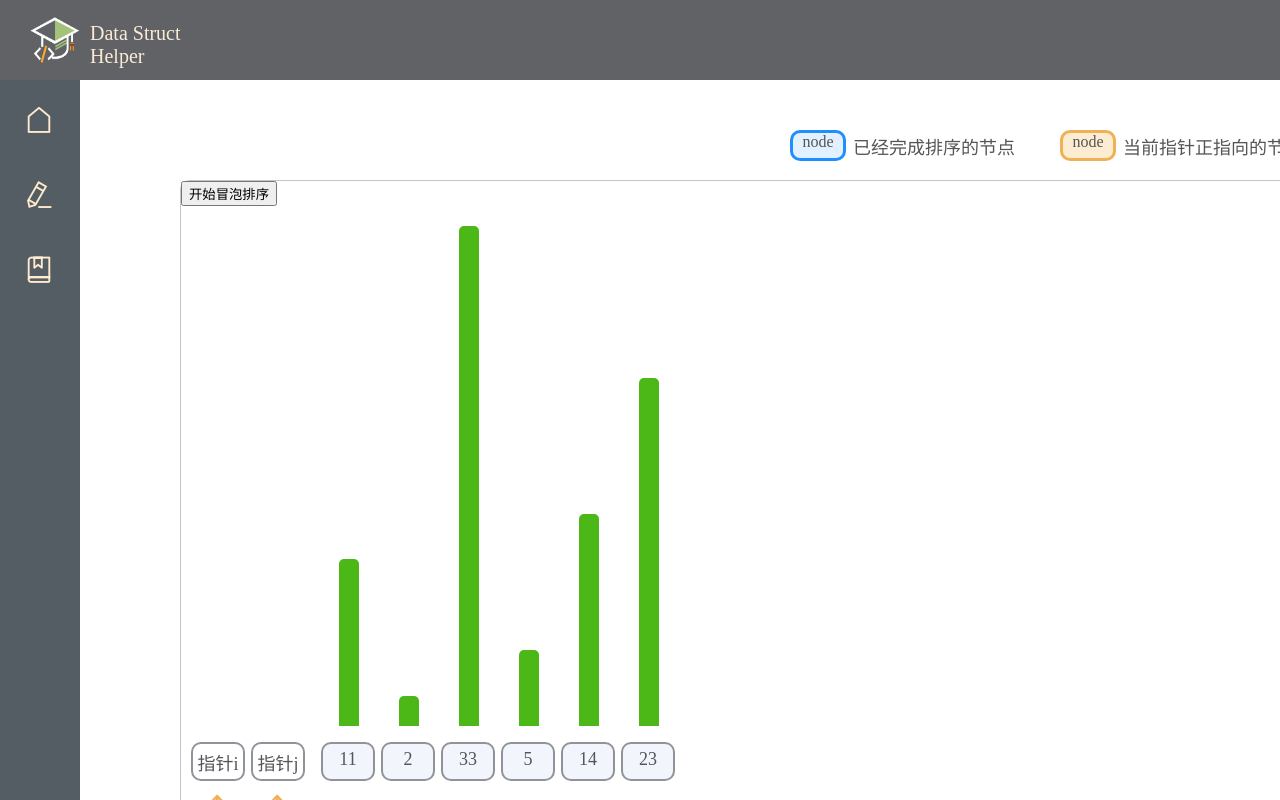
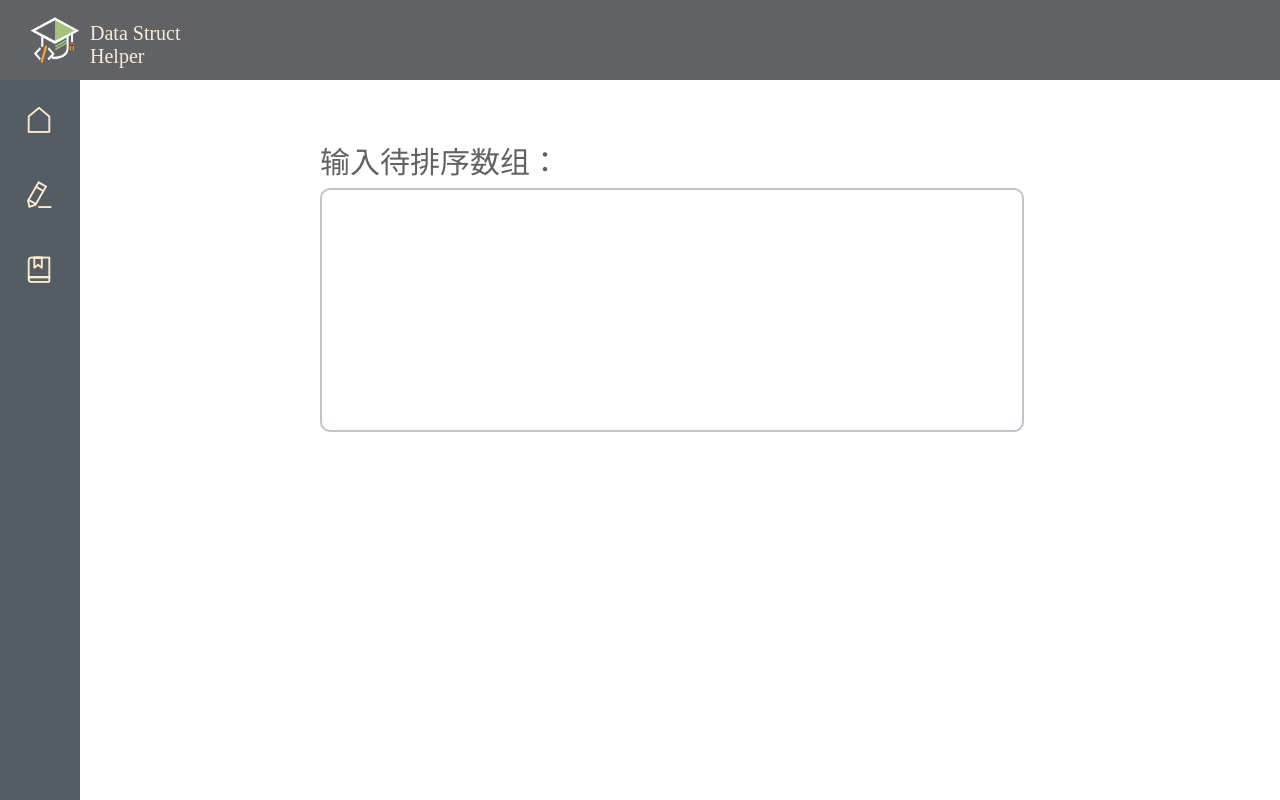
Before and after one commit to Knight4Lancelot/Datastruct-study-helper, a Vue app: page /algorithm/popsort in a window 1280 px wide. Built offline with nearby package versions, Linux system fonts and the light colour scheme.

Commit message:
2022/07/10修改

```diff
--- /dev/null
+++ b/src/components/algorithmViewComps/LinearAlgorithmInput.vue
@@ -0,0 +1,75 @@
+<template>
+	<div>
+		<span id="tip-1">
+			输入待排序数组：</span>
+		<textarea :class="isTextAreaActive"
+			@focus="changeClass(true)"
+			@blur="changeClass(false)"/>
+	</div>
+</template>
+
+<script>
+export default {
+	name: 'inputPopSortList',
+	data() {
+		return {
+			textAreaClass: false,
+			textarea: ''
+		}
+	},
+	computed: {
+		isTextAreaActive() {
+			return this.textAreaClass?"input-list-active":"input-list"
+		}
+	},
+	methods: {
+		changeClass(status) {
+			this.textAreaClass=status;
+		}
+	}
+}
+</script>
+
+<style>
+#tip-1 {
+	position: absolute;
+	left: 20%;
+	top: 8%;
+	font-size: 30px;
+	color: #606266;
+}
+.input-list {
+	transition: 0.5s;
+	outline: none;
+	resize: none;
+	position: absolute;
+	top: 15%;
+	left: 20%;
+	width: 55%;
+	max-height: 200px;
+	overflow-y: scroll;
+	height: 200px;
+	font-size: 20px;
+	border-radius: 10px;
+	padding: 20px;
+	font-family: "Microsoft YaHei";
+	border: 2px solid #C0C4CC;
+}
+.input-list-active {
+	transition: 0.5s;
+	outline: none;
+	resize: none;
+	position: absolute;
+	top: 15%;
+	left: 20%;
+	width: 55%;
+	max-height: 200px;
+	overflow-y: scroll;
+	height: 200px;
+	font-size: 20px;
+	border-radius: 10px;
+	padding: 20px;
+	font-family: "Microsoft YaHei";
+	border: 2px solid #78BBFF;
+}
+</style>
--- a/src/components/algorithmViewComps/PopSortCanvas.vue
+++ b/src/components/algorithmViewComps/PopSortCanvas.vue
@@ -59,7 +59,7 @@ export default {
 			this.initNodeList.push(this.nodelist[i]);
 			this.rankNodeList.push(this.nodelist[i]);
 			this.pillarHeights.push(this.nodelist[i]);
-			this.pillarLeftX.push(140+i*60);
+			this.pillarLeftX.push(200+i*60);
 			if (min>this.nodelist[i]) { min=this.nodelist[i]; }
 			if (max<this.nodelist[i]) { max=this.nodelist[i]; }
 		}
@@ -173,8 +173,7 @@ export default {
 .nodes-comps {
 	transition: 0.5s;
 	position: absolute;
-	left: 700px;
-	top: 40px;
+	top: 50px;
 	height: 560px;
 	width: 60px;
 }
@@ -182,6 +181,6 @@ export default {
 	transition: 0.5s;
 	position: absolute;
 	width: 60px;
-	top: 610px;
+	top: 620px;
 }
 </style>
--- a/src/views/AlgorithmViews/PopSortView.vue
+++ b/src/views/AlgorithmViews/PopSortView.vue
@@ -1,25 +1,31 @@
 <template>
 	<div>
+		<ListInput v-if="showInputIndex"></ListInput>
 		<HoverTips class="hover-tips"
-			:style="{'left':String(canvasWidth-700)+'px'}" />
+			v-if="!showInputIndex"
+			:style="{'left':String(canvasWidth-580)+'px'}" />
 		<AlgorithmCanvas id="pop-sort-canvas"
+			v-if="!showInputIndex"
 			:nodelist="list"
 			:style="{'width':String(canvasWidth)+'px'}" />
 	</div>
 </template>
 
 <script>
-import AlgorithmCanvas from '../../components/algorithmViewComps/PopSortCanvas.vue'
-import HoverTips from '../../components/algorithmViewComps/HoverTips.vue'
+import AlgorithmCanvas from '../../components/algorithmViewComps/PopSortCanvas.vue';
+import HoverTips from '../../components/algorithmViewComps/HoverTips.vue';
+import ListInput from '../../components/algorithmViewComps/LinearAlgorithmInput.vue';
 
 export default {
 	name: 'PopSortHomeView',
 	components: {
 		AlgorithmCanvas,
-		HoverTips
+		HoverTips,
+		ListInput
 	},
 	data() {
 		return {
+			showInputIndex: true,
 			canvasWidth: 1400,
 			list: [11,2,33,5,14,23]
 		}
@@ -30,8 +36,8 @@ export default {
 	methods: {
 		formCanvasSize() {
 			var appWidth=document.documentElement.clientWidth;
-			this.canvasWidth = appWidth-400;
-			if (this.canvasWidth<1400) { this.canvasWidth=1400; }
+			this.canvasWidth = appWidth-450;
+			if (this.canvasWidth<1250) { this.canvasWidth=1250; }
 		}
 	}
 }
@@ -43,9 +49,8 @@ export default {
 	border: 1px solid #C0C4CC;
 	border-radius: 10px;
 	top: 100px;
-	left: 100px;
-	height: 720px;
-
+	left: 200px;
+	height: 750px;
 }
 .hover-tips {
 	position: absolute;
```
Also changed, not shown: src/components/LinearAlgorithmHoverMenu.vue (added, +11 -0 lines), src/components/structPreview/LinearStruct.vue (added, +8 -0 lines).
